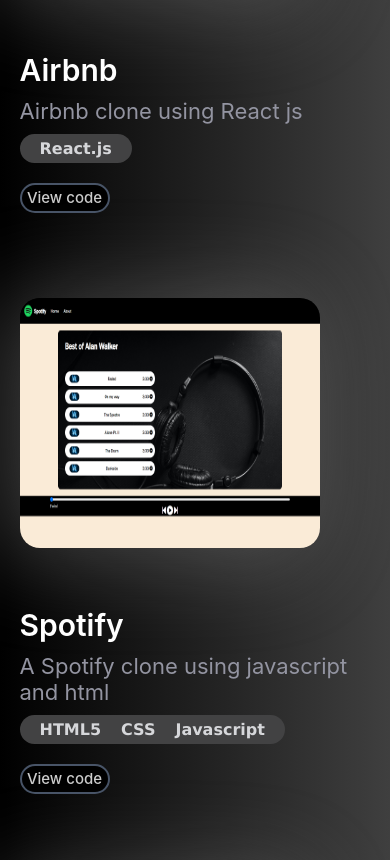
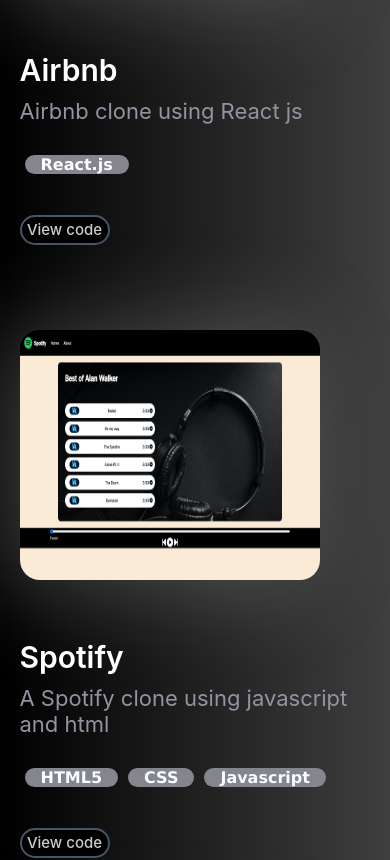
Before and after one commit to ameys28/Portfolio-website, a React (Create React App) app: page / in a window 390 px wide. Shown: the part 900-1760 px from the top of the page. Built offline with nearby package versions, Linux system fonts and the light colour scheme.

Commit message:
made responsive

```diff
--- a/src/App.css
+++ b/src/App.css
@@ -144,15 +144,18 @@
 
 .tools-used {
   list-style: none;
-  margin: 0;
-  padding: 0 25px;
+ padding: 0%;
   border-radius: 32px;
-  background: #424243;
+
 }
 .tools-used li {
   display: inline-block;
-  padding: 5px 10px;
-  color: #d6d7da;
+  margin: 0 0.4rem;
+  padding: 0 25px;
+  border-radius: 32px;
+  color: #fbfcfe;
+  background-color: #85858e;
+
   font-weight: bold;
 }
 li:hover {
@@ -362,6 +365,13 @@
     height: 5px;
     width: 15px;
   }
+  .tools-used {
+    padding: 0%;
+  }
+  .tools-used li {
+    padding: 0 16px;
+    margin: 5px 5px;
+  }
 
   nav li a {
     padding: 0 15px;
```
